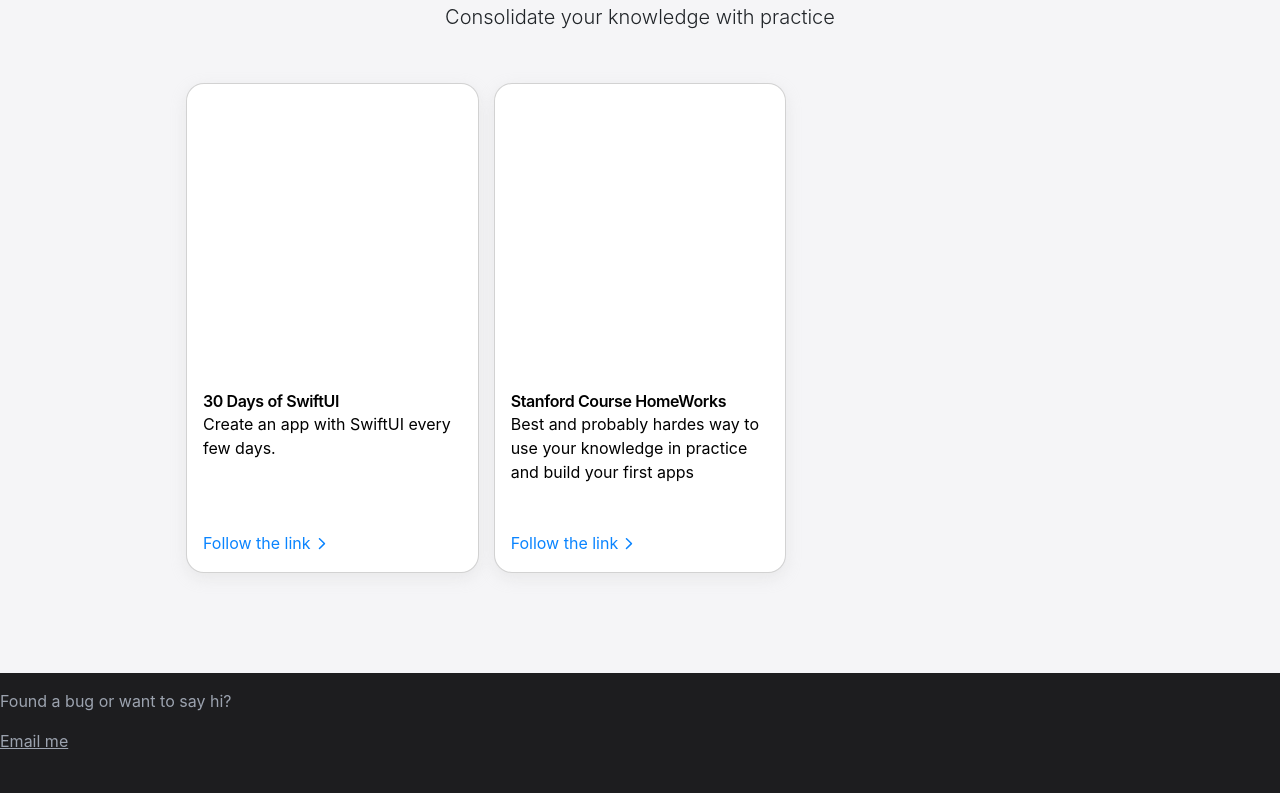
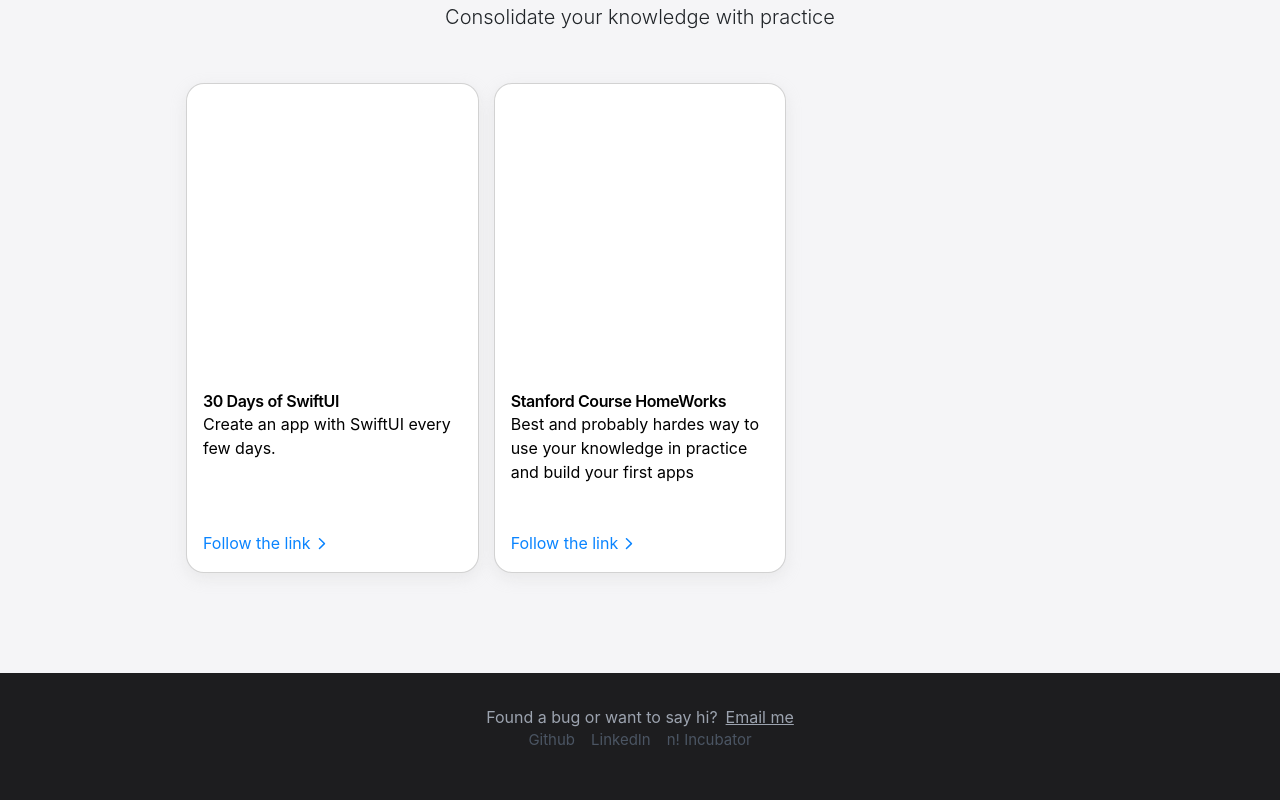
Before and after one commit to qyzjibek/SwiftUI-Game, a React (Create React App) app: page /resources in a window 1280 px wide. Shown: the part 1081-1881 px from the top of the page. Built offline with nearby package versions, Linux system fonts and the light colour scheme.

Commit message:
fix: fix design bugs

```diff
--- a/src/App.css
+++ b/src/App.css
@@ -79,6 +79,7 @@ body {
 }
 
 .links-page {
+  width: 100vw;
   background-color: rgb(245, 245, 247);
 }
 
--- a/src/components/Description/index.css
+++ b/src/components/Description/index.css
@@ -71,7 +71,7 @@ pre {
 }
 
 @media (max-width: 1024px){
-    .description {
+    /* .description {
         height: unset;
-    }
-  }
+    }     */
+}
--- a/src/components/Landing/index.jsx
+++ b/src/components/Landing/index.jsx
@@ -33,6 +33,8 @@ return (
             <button className="play-btn">Get started</button>
         </Link>
         <div className="example flex-example">
+            <div className="flex-column">
+            <p style={{fontSize: "60px"}}>👇🏻</p>
             <div className="landing-editor">
             <pre >
 {`
@@ -58,7 +60,8 @@ return (
 }
 `}
             </pre>
-        </div>
+            </div>
+            </div>
         <div style={{position: "relative", display: "flex"}}>
             <CanvasSVG className='landing-simulator-svg'/>
             <div id='text' className='text custom-text' style={customStyle}>Enjoy your journey</div>
--- a/src/components/LinksPage/index.jsx
+++ b/src/components/LinksPage/index.jsx
@@ -12,10 +12,21 @@ export const LinksPage = () => {
                     <Section description={item.description} title={item.title} cards={item.cards}/>
                 </div>
             ))}
-            <footer>
-                <div className="mb-4">
-                    <p style={{color: "rgb(156,163,175)"}}>Found a bug or want to say hi?</p>
+            <footer className="flex-column pad-2">
+                <div className="footer-text">
+                    <p style={{color: "rgb(156,163,175)", marginBottom: "0"}}>Found a bug or want to say hi?</p>
                     <a href="mailto:zhibekrahym05@gmail.com" style={{color: "rgb(156, 163, 175)"}}>Email me </a>
+                </div>
+                <div className="flex-row" style={{fontSize: "15px"}}>
+                    <p className="text-gray-600">
+                        <a href="https://github.com/qyzjibek/SwiftUI-Game">Github</a>
+                    </p>
+                    <p className="text-gray-600">
+                        <a href="https://www.linkedin.com/in/qyzjibek/">LinkedIn</a>
+                    </p>
+                    <p className="text-gray-600">
+                        <a href="https://www.instagram.com/nfactorial.school/">n! Incubator</a>
+                    </p>
                 </div>
             </footer>
         </div>
--- a/src/hooks/useEditorContent.js
+++ b/src/hooks/useEditorContent.js
@@ -1,7 +1,7 @@
 import { useState } from "react";
 
 export function useEditorContent () {
-    const [editorContent, setEditorContent] = useState("");
+    const [editorContent, setEditorContent] = useState(".background(.yellow)");
 
     const handleContentChange = (value) => {
         setEditorContent(value);
```
